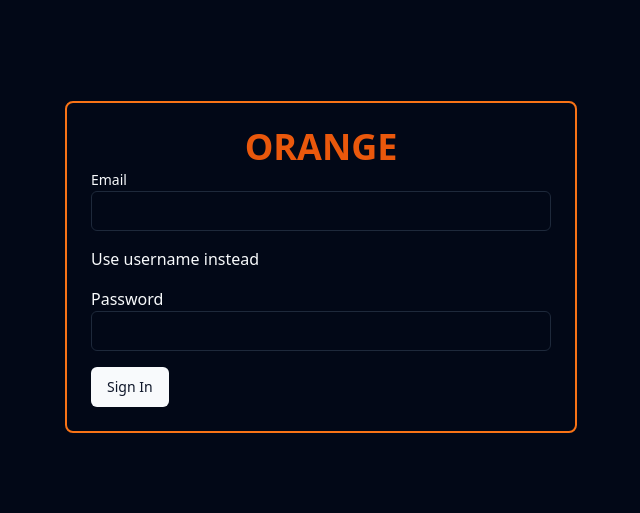
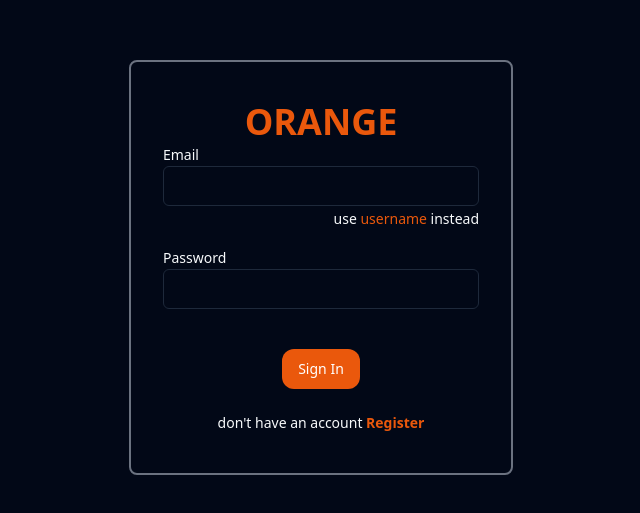
Before and after one commit to ankit-kr27/Orange, a React (Vite) app in the folder Frontend/: page / in a window 1280 px wide. Shown: the part 133-646 px from the top of the page, without its empty margins (319-959 px from the left). Built offline with nearby package versions, Linux system fonts and the light colour scheme.

Commit message:
chore: Update CSS classes for improved styling consistency

```diff
--- a/Frontend/src/components/auth-component/auth-component.tsx
+++ b/Frontend/src/components/auth-component/auth-component.tsx
@@ -1,8 +1,8 @@
-import SignInComponent from "@/components/sign-in-component/sign-in-component";
+import SignInComponent from "@/components/sign-in-form/sign-in-form";
 
 const AuthComponent = () => {
     return (
-        <div className="mx-auto max-w-lg flex-1 rounded-lg border-2 border-orange-500 p-6">
+        <div className="mx-auto max-w-sm flex-1 rounded-lg border-2 border-gray-500 p-8 py-10">
             <h1 className="font-extrabold text-4xl text-orange-600 text-center">ORANGE</h1>
             <SignInComponent />
         </div>
--- a/Frontend/src/components/sign-in-component/sign-in-component.tsx
+++ /dev/null
@@ -1,57 +0,0 @@
-import { zodResolver } from "@hookform/resolvers/zod";
-import React from "react";
-import { useForm } from "react-hook-form";
-import { signInSchema, SignInSchema } from "@/schemas/sign-in-schema";
-import { Input } from "../ui/input";
-import { Button } from "../ui/button";
-
-const SignInComponent = () => {
-    const {
-        register,
-        handleSubmit,
-        formState: { errors },
-    } = useForm<SignInSchema>({
-        resolver: zodResolver(signInSchema),
-    });
-
-    const onSubmit = (data: SignInSchema) => {
-        console.log(data);
-        // Handle sign-in logic here
-    };
-
-    const [signInBy, setSignInBy] = React.useState<"email" | "username">("email");
-
-    return (
-        <form className="space-y-4">
-            {signInBy === "email" ? (
-                <div>
-                    <label className="text-sm text-gray">Email</label>
-                    <Input {...register("email")} type="email" />
-                    {errors.email && <p>{errors.email.message}</p>}
-                </div>
-            ) : (
-                <div>
-                    <label>Username</label>
-                    <Input {...register("username")} type="text" />
-                    {errors.username && <p>{errors.username.message}</p>}
-                </div>
-            )}
-            <div>
-                <button
-                    type="button"
-                    onClick={() => setSignInBy(signInBy === "email" ? "username" : "email")}
-                >
-                    Use {signInBy === "email" ? "username" : "email"} instead
-                </button>
-            </div>
-            <div>
-                <label>Password</label>
-                <Input {...register("password")} type="password" />
-                {errors.password && <p>{errors.password.message}</p>}
-            </div>
-            <Button onClick={handleSubmit(onSubmit)}>Sign In</Button>
-        </form>
-    );
-};
-
-export default SignInComponent;
--- /dev/null
+++ b/Frontend/src/components/sign-in-form/sign-in-form.tsx
@@ -0,0 +1,86 @@
+import { zodResolver } from "@hookform/resolvers/zod";
+import React from "react";
+import { useForm } from "react-hook-form";
+import { signInSchema, SignInSchema } from "@/schemas/sign-in-schema";
+import CustomInput from "@/misc/custom-input/custom-input";
+import CustomButton from "@/misc/custom-button/custom-button";
+import { Link } from "react-router-dom";
+
+const SignInForm = () => {
+    const {
+        register,
+        handleSubmit,
+        formState: { errors },
+    } = useForm<SignInSchema>({
+        resolver: zodResolver(signInSchema),
+    });
+
+    const onSubmit = (data: SignInSchema) => {
+        console.log(data);
+        // Handle sign-in logic here
+    };
+
+    const [signInBy, setSignInBy] = React.useState<"email" | "username">(
+        "email"
+    );
+
+    return (
+        <form>
+            {signInBy === "email" ? (
+                <div>
+                    <CustomInput
+                        label="Email"
+                        type="email"
+                        id="email"
+                        register={register("email")}
+                        error={errors.email?.message}
+                    />
+                </div>
+            ) : (
+                <div>
+                    <CustomInput
+                        label="Username"
+                        type="text"
+                        id="username"
+                        register={register("username")}
+                        error={errors.username?.message}
+                    />
+                </div>
+            )}
+            <button
+                className="mb-4 w-full text-end text-sm font-thin"
+                type="button"
+                onClick={() =>
+                    setSignInBy(signInBy === "email" ? "username" : "email")
+                }
+            >
+                use{" "}
+                <span className="text-orange-600">
+                    {signInBy === "email" ? "username" : "email"}
+                </span>{" "}
+                instead
+            </button>
+
+            <div className="mb-6">
+                <CustomInput
+                    label="Password"
+                    type="password"
+                    id="password"
+                    register={register("password")}
+                    error={errors.password?.message}
+                    className=""
+                />
+            </div>
+            <div className="flex w-full mt-10 mb-6">
+                <CustomButton
+                    className="mx-auto"
+                    onClick={handleSubmit(onSubmit)}
+                    label="Sign In"
+                />
+            </div>
+            <div className="text-center text-sm font-thin">don't have an account <Link to="/register" className="text-orange-600 font-semibold">Register</Link></div>
+        </form>
+    );
+};
+
+export default SignInForm;
--- /dev/null
+++ b/Frontend/src/misc/custom-button/custom-button.tsx
@@ -0,0 +1,17 @@
+import { Button } from "@/components/ui/button";
+
+interface ICustomButtonProps {
+    onClick: (event: React.MouseEvent<HTMLButtonElement, MouseEvent>) => void;
+    label: string;
+    className?: string;
+}
+
+const CustomButton = ({ onClick, label, className }: ICustomButtonProps) => {
+    return (
+        <Button className={`mx-auto bg-orange-600 rounded-xl text-white ${className}`} onClick={onClick}>
+            {label}
+        </Button>
+    );
+};
+
+export default CustomButton;
--- /dev/null
+++ b/Frontend/src/misc/custom-input/custom-input.tsx
@@ -0,0 +1,31 @@
+import { Input } from "@/components/ui/input";
+import { Label } from "@/components/ui/label";
+import { UseFormRegisterReturn } from "react-hook-form";
+
+interface ICustomInputProps {
+    label: string;
+    type: string;
+    id: string;
+    register: UseFormRegisterReturn;
+    error?: string;
+    className?: string;
+}
+
+const CustomInput = ({label, type, id, register, error, className}: ICustomInputProps) => {
+    return (
+        <div className="relative">
+            <Label htmlFor="email" className="text-gray text-sm">
+                {label}
+            </Label>
+            <Input
+                {...register}
+                type={type}
+                id={id}
+                className={`active:bg-none ${className}`}
+            />
+            {error && <p className="absolute text-red-600 text-xs font-light">{error}</p>}
+        </div>
+    );
+};
+
+export default CustomInput;
```
Also changed, not shown: Frontend/src/components/custom-input/custom-input.tsx (deleted), Frontend/src/index.css (line endings or trailing spaces).
